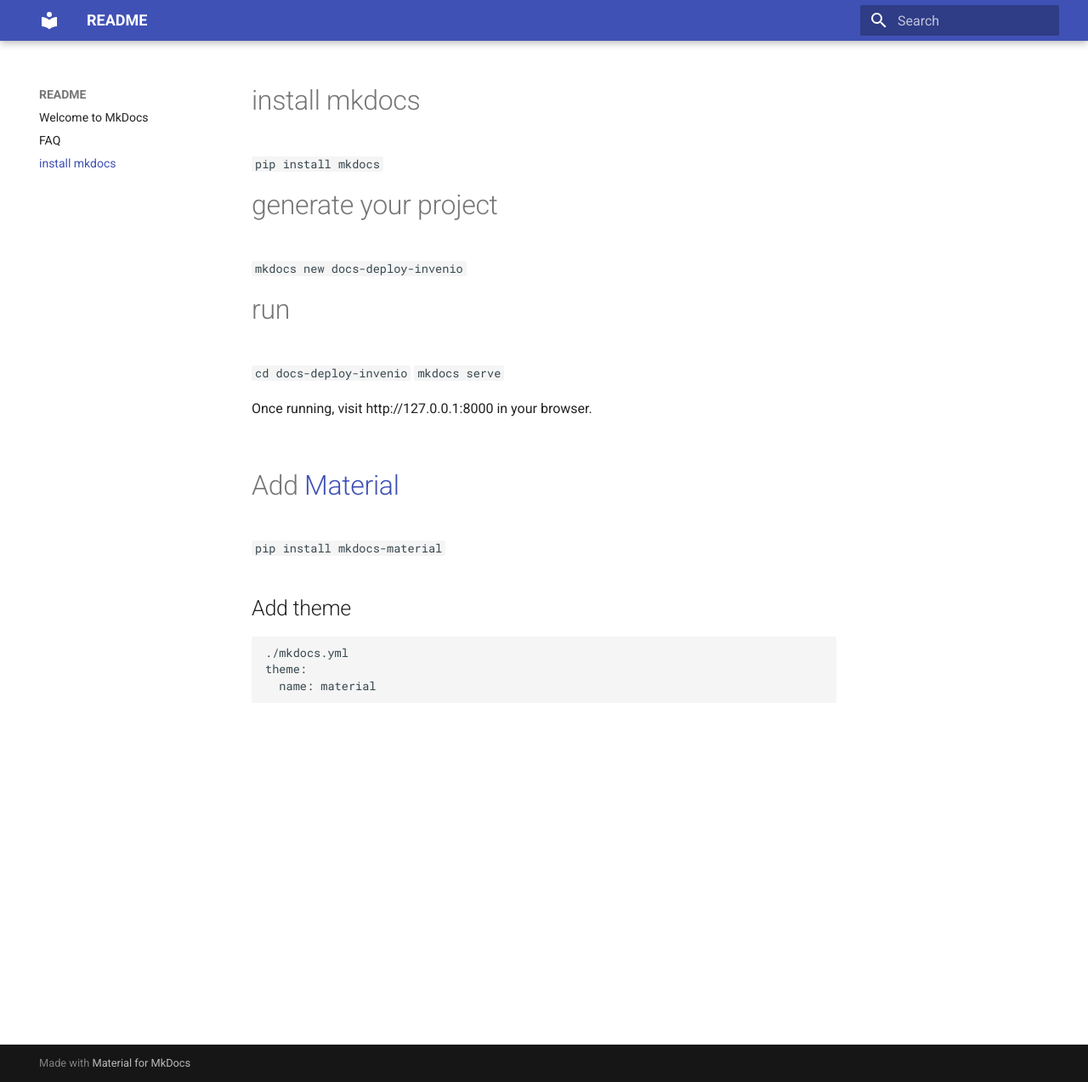
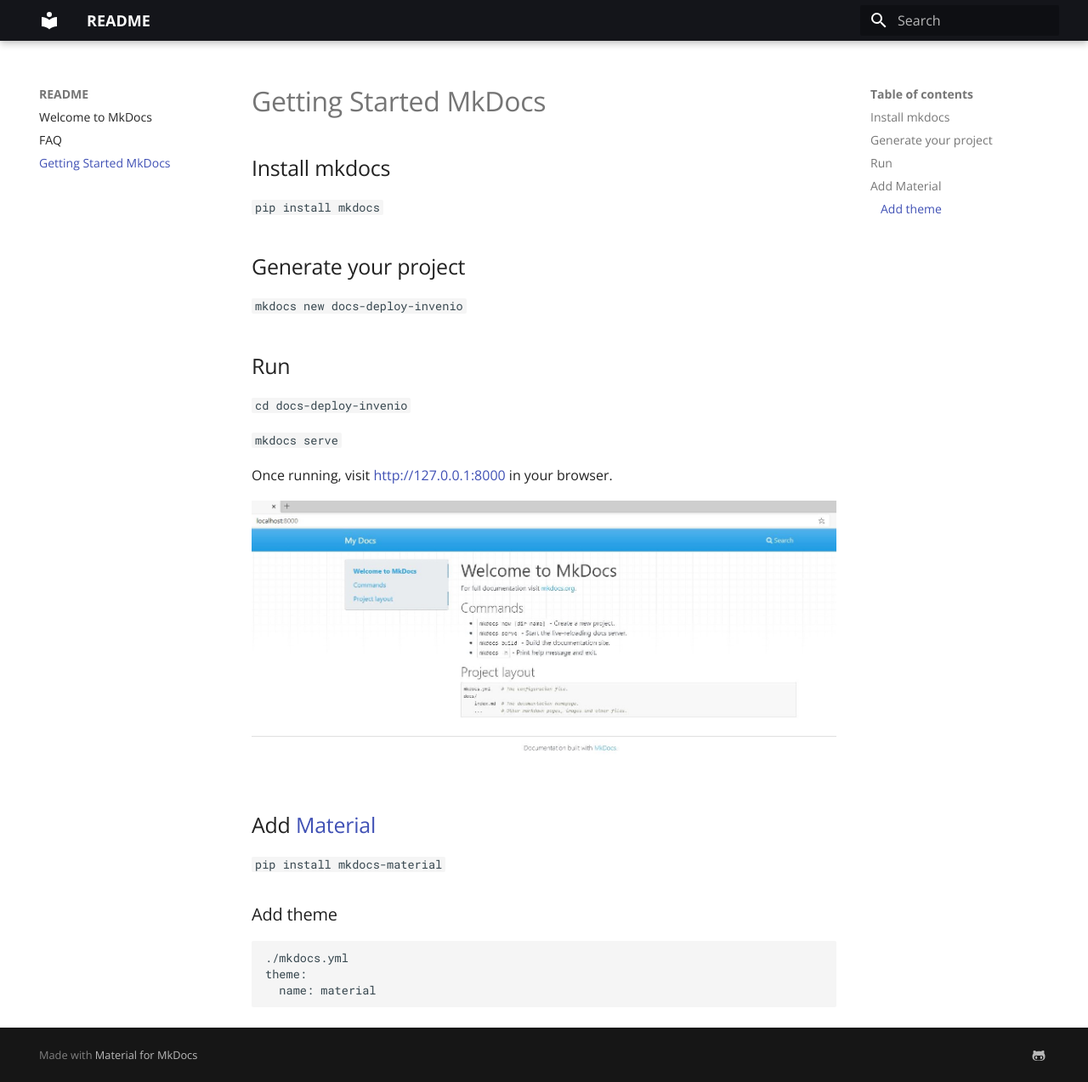
Before and after one commit to mb-wali/readme, an MkDocs documentation site: the page built from docs/install.md, in a window 1280 px wide and 1273 px high. Shown: the whole window at 85% size. Built offline with MkDocs 1.6.1 and Material for MkDocs 9.7.7, drawn with Linux system fonts in a browser that asks for light colours.

Commit message:
docs(user):added documentation on how to get started with Mkdocs.

````diff
--- a/docs/install.md
+++ b/docs/install.md
@@ -1,19 +1,24 @@
-# install mkdocs
+# Getting Started MkDocs
+
+## Install mkdocs
 ```pip install mkdocs```
-# generate your project
+
+## Generate your project
 ```mkdocs new docs-deploy-invenio```
-# run
+
+## Run
 ```cd docs-deploy-invenio```
+
 ```mkdocs serve```
 
-Once running, visit http://127.0.0.1:8000 in your browser.
+Once running, visit [http://127.0.0.1:8000]() in your browser.
 
-![](./images/localhost8000.JPG?raw=true)
+![](images/localhost8000.jpg?raw=true)
 
+## Add [Material](https://squidfunk.github.io/mkdocs-material/)
+```pip install mkdocs-material```
 
-# Add [Material](https://squidfunk.github.io/mkdocs-material/)
-```pip install mkdocs-material```
-## Add theme
+### Add theme
 ```
 ./mkdocs.yml
 theme:
--- a/mkdocs.yml
+++ b/mkdocs.yml
@@ -2,3 +2,21 @@ site_name: README
 
 theme:
   name: material
+  palette:
+    primary: 'black'
+  font:
+    text: 'Open Sans'
+    code: 'Roboto Mono'
+# Customization
+extra:
+  social:
+  - icon: fontawesome/brands/github-alt
+    link: 'https://github.com/mb-wali'
+
+# Extensions
+markdown_extensions:
+  - admonition
+  - codehilite:
+      guess_lang: false
+  - toc:
+      permalink: true
````
Also changed, not shown: docs/images/localhost8000.jpg (added), images/localhost8000.JPG (deleted).
